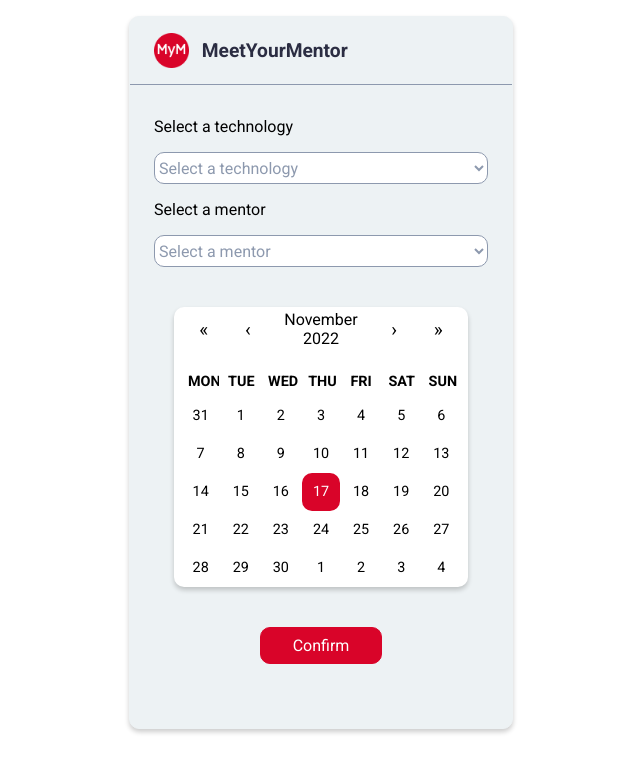
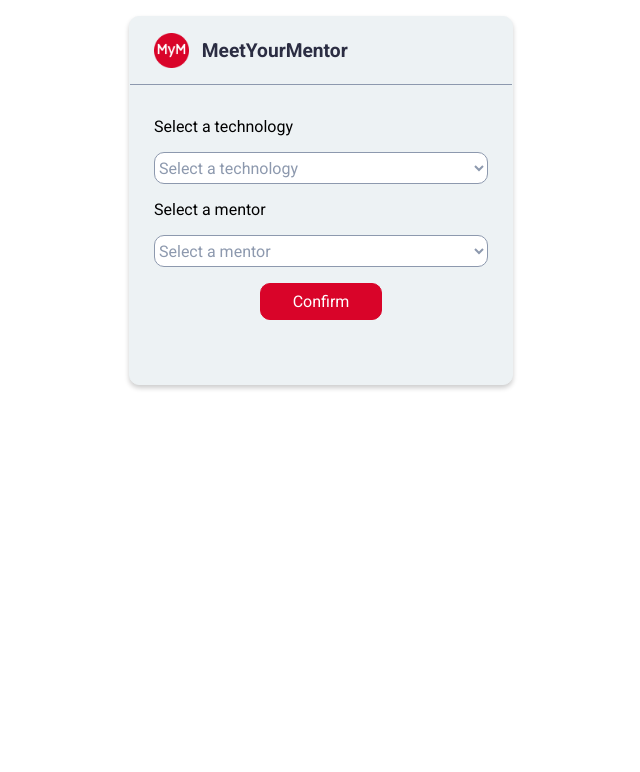
Before and after one commit to SaadiaELF/MeetYourBuddy, a React (Create React App) app: page / in a window 1280 px wide. Shown: the top 772 px of the page, without its empty margins (319-959 px from the left). Built offline with nearby package versions, Linux system fonts and the light colour scheme.

Commit message:
Delete react calendar

```diff
--- a/package.json
+++ b/package.json
@@ -6,7 +6,6 @@
     "@codeyourfuture/eslint-config-standard": "^3.0.3",
     "cross-env": "^7.0.3",
     "react": "^18.2.0",
-    "react-calendar": "^4.0.0",
     "react-dom": "^18.2.0",
     "react-scripts": "5.0.1",
     "stop-runaway-react-effects": "^2.0.0",
--- a/src/App.css
+++ b/src/App.css
@@ -85,61 +85,6 @@
   font-size: 0.8rem;
 }
 
-/* Calendar */
-
-.react-calendar {
-  width: auto;
-  align-self: center;
-  margin: 1.5rem;
-  padding: 0 0.5rem;
-  border: none;
-  border-radius: 10px;
-  box-shadow: 0 3px 5px rgb(0 0 0 / 0.2);
-}
-
-.react-calendar__navigation__label span {
-  font-size: 1rem;
-}
-
-.react-calendar__navigation__arrow {
-  font-size: 1.2rem;
-}
-
-abbr {
-  font-size: 0.9rem;
-  text-decoration: none;
-}
-
-.react-calendar__month-view__weekdays {
-  justify-content: space-between;
-}
-
-.react-calendar__month-view__weekdays__weekday {
-  flex: 0 0 13.5% !important;
-}
-
-.react-calendar__month-view__days {
-  justify-content: space-between;
-}
-
-.react-calendar__tile {
-  border-radius: 10px;
-  border: 1px solid var(--white);
-  flex: 0 0 13.5% !important;
-}
-
-.react-calendar__tile--range {
-  background-color: var(--dark-red) !important;
-}
-
-.react-calendar__tile--range:hover {
-  background-color: var(--light-red) !important;
-}
-
-.react-calendar__tile--range abbr {
-  color: var(--white) !important;
-}
-
 /* Button */
 .btn {
   align-self: center;
--- a/src/components/Card/Card.js
+++ b/src/components/Card/Card.js
@@ -1,30 +1,29 @@
-import React, { useState } from "react";
+import React from "react";
 import Dropdown from "../Dropdown/Dropdown";
 import mentors from "../../data/mentors";
-import Calendar from "react-calendar";
 import Button from "../Button/Button";
 import "react-calendar/dist/Calendar.css";
 
 const Card = () => {
   const technologies = ["HTML", "CSS", "Javascript", "React"];
-  const [date, setDate] = useState(new Date());
+  // const [date, setDate] = useState(new Date());
   // const [selected, setSelected] = useState("");
 
-  const handleMentorsDropdown = (e) => {
-    console.log("test", e.target.value);
-    let mentor = mentors.filter((mentor) => mentor.id === e.target.value);
-    let dates = Object.keys(mentor[0].availability);
-    let datesArr = dates.map((date) => {
-      let arr = date.split("/");
-      return (date = new Date(
-        parseInt(arr[2]),
-        parseInt(arr[0]) - 1,
-        parseInt(arr[1])
-      ));
-    });
-    console.log(datesArr, new Date());
-    setDate(new Date(2022, 10, 19), new Date(2022, 10, 22));
-  };
+  // const handleMentorsDropdown = (e) => {
+  //   console.log("test", e.target.value);
+  //   let mentor = mentors.filter((mentor) => mentor.id === e.target.value);
+  //   let dates = Object.keys(mentor[0].availability);
+  //   let datesArr = dates.map((date) => {
+  //     let arr = date.split("/");
+  //     return (date = new Date(
+  //       parseInt(arr[2]),
+  //       parseInt(arr[0]) - 1,
+  //       parseInt(arr[1])
+  //     ));
+  //   });
+  //   console.log(datesArr, new Date());
+  //   setDate(new Date(2022, 10, 19), new Date(2022, 10, 22));
+  // };
   return (
     <div className="card">
       <div className="card__heading">
@@ -39,12 +38,12 @@
           options={technologies}
         />
         <Dropdown
-          onChange={handleMentorsDropdown}
+          // onChange={handleMentorsDropdown}
           name="mentors"
           option="mentor"
           options={mentors}
         />
-        <Calendar onChange={setDate} value={date} />
+        {/* <Calendar onChange={setDate} value={date} /> */}
         <Button />
       </div>
     </div>
```
Also changed, not shown: 1 other file (tests, documents, lock files or other folders).
